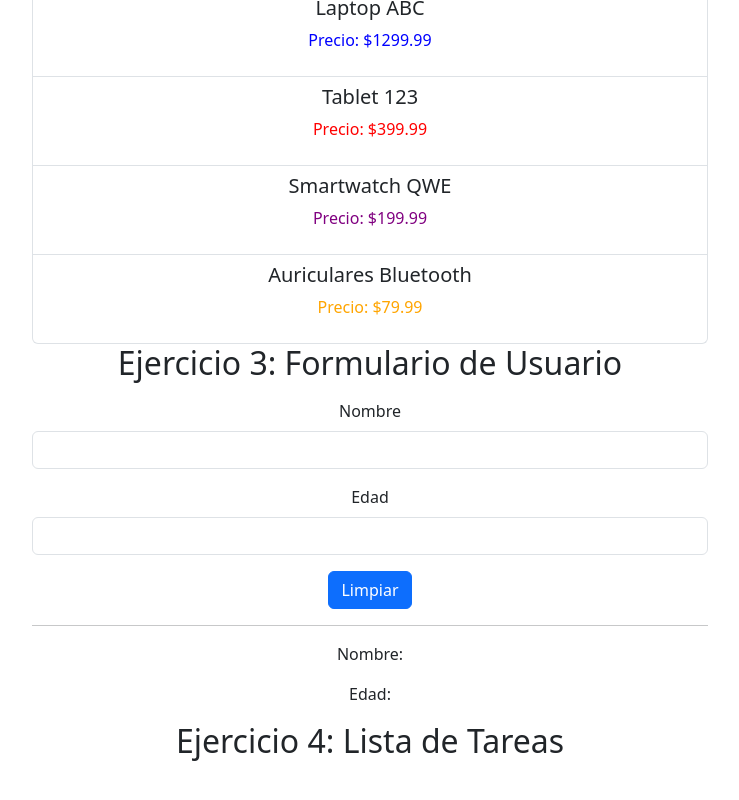
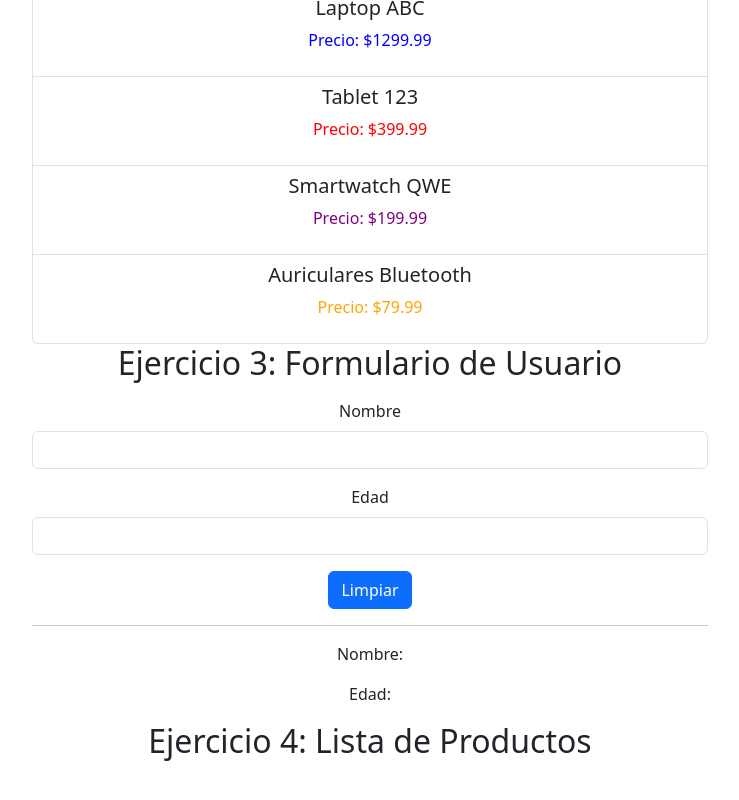
Before and after one commit to FideoKojima/211024, a Vue app: page / in a window 1280 px wide. Shown: the part 564-1364 px from the top of the page, without its empty margins (270-1009 px from the left). Built offline with nearby package versions, Linux system fonts and the light colour scheme.

Commit message:
Refactor App.vue to update heading for Exercise 4: Lista de Productos

```diff
--- a/src/App.vue
+++ b/src/App.vue
@@ -28,7 +28,7 @@ export default {
     <h2 class="mb-3">Ejercicio 3: Formulario de Usuario</h2>
     <FormularioUsuario />
 
-    <h2 class="mb-3">Ejercicio 4: Lista de Tareas</h2>
+    <h2 class="mb-3">Ejercicio 4: Lista de Productos</h2>
     <ListaProductos />
   </div>
 </template>
```
